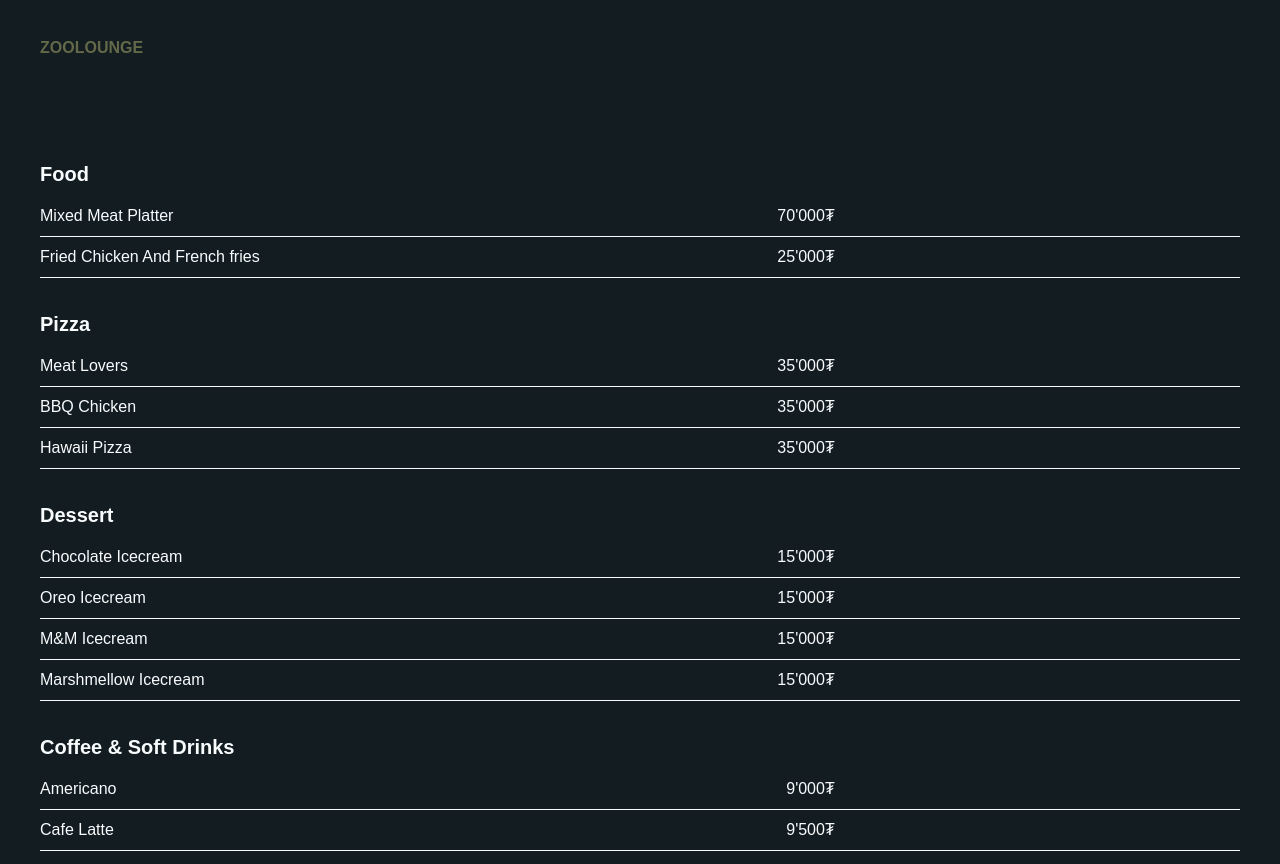
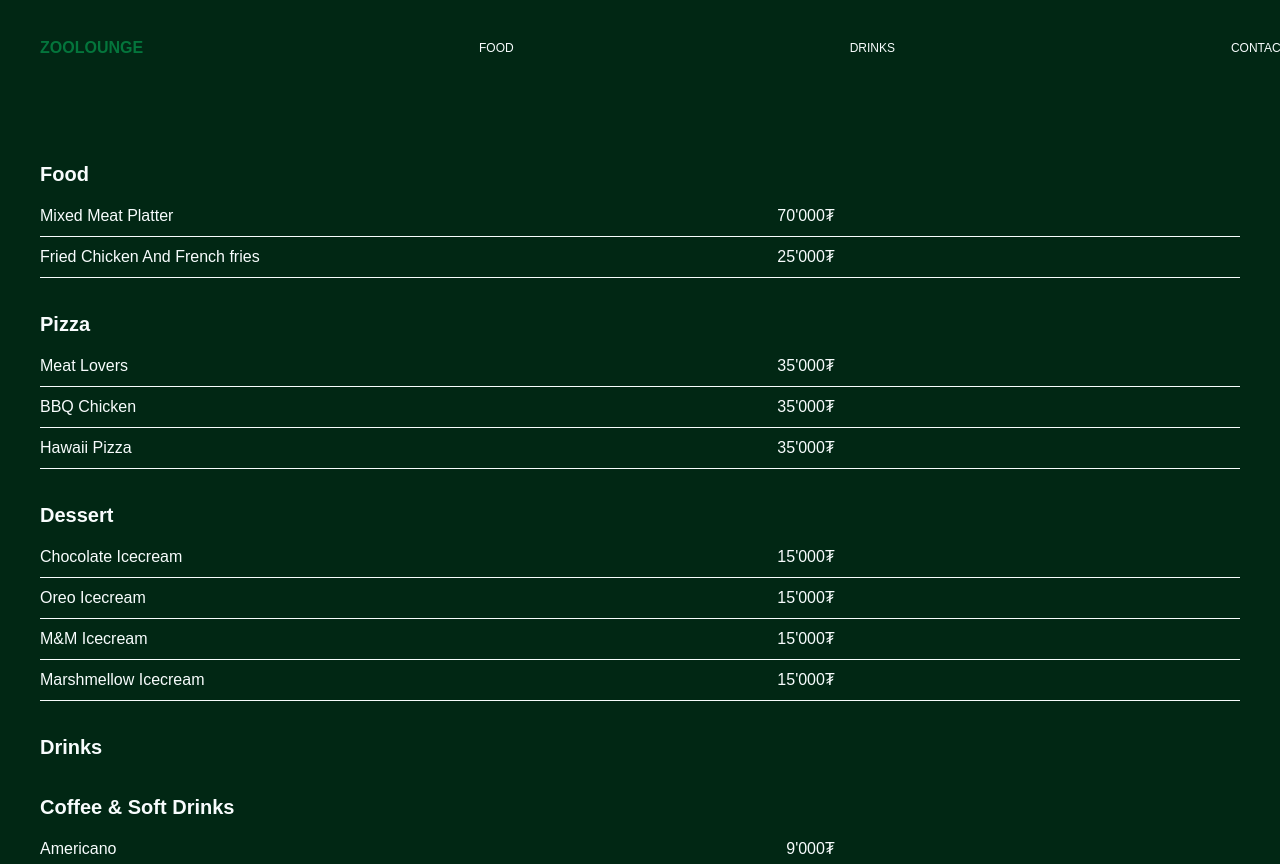
Before and after one commit to Relop9000/zoolounge, a Next.js app: page / in a window 1280 px wide. Built offline with nearby package versions, Linux system fonts and the light colour scheme.

Commit message:
color fix

```diff
--- a/src/app/globals.css
+++ b/src/app/globals.css
@@ -3,7 +3,7 @@
 body {
   width: 100dvw;
   overflow-x: hidden;
-  background-color: #131c21;
+  background-color: #012714;
   color: #f8fcfd;
   font-family: "General Sans", sans-serif;
 }
--- a/src/components/MenuItems.jsx
+++ b/src/components/MenuItems.jsx
@@ -14,6 +14,7 @@ const MenuItems = {
     { id: "3", name: "M&M Icecream", price: "15'000" },
     { id: "4", name: "Marshmellow Icecream", price: "15'000" },
   ],
+  Drinks: [],
   "Coffee & Soft Drinks": [
     { id: "1", name: "Americano", price: "9'000" },
     { id: "2", name: "Cafe Latte", price: "9'500" },
--- a/src/components/Navbar.jsx
+++ b/src/components/Navbar.jsx
@@ -2,7 +2,7 @@
 import { useEffect, useState, useRef } from "react";
 import gsap from "gsap";
 
-const navItems = ["Food", "Drinks", "Soft drinks", "Dessert"];
+const navItems = ["Food", "Drinks", "Contact"];
 
 const Navbar = () => {
   // const [isNavVisible, setIsNavVisible] = useState(true);
@@ -46,12 +46,12 @@ const Navbar = () => {
     >
       <header className="absolute top-1/2 w-full -translate-y-1/2">
         <nav className="flex size-full items-center justify-between p-4">
-          <h1 className="text-[#636949] font-bold">ZOOLOUNGE</h1>
+          <h1 className="text-[#04753c] font-bold">ZOOLOUNGE</h1>
           {navItems.map((item) => (
             <a
               key={item}
               href={`#${item.toLowerCase()}`}
-              className="nav-hover-btn hidden"
+              className="nav-hover-btn"
             >
               {item}
             </a>
```
